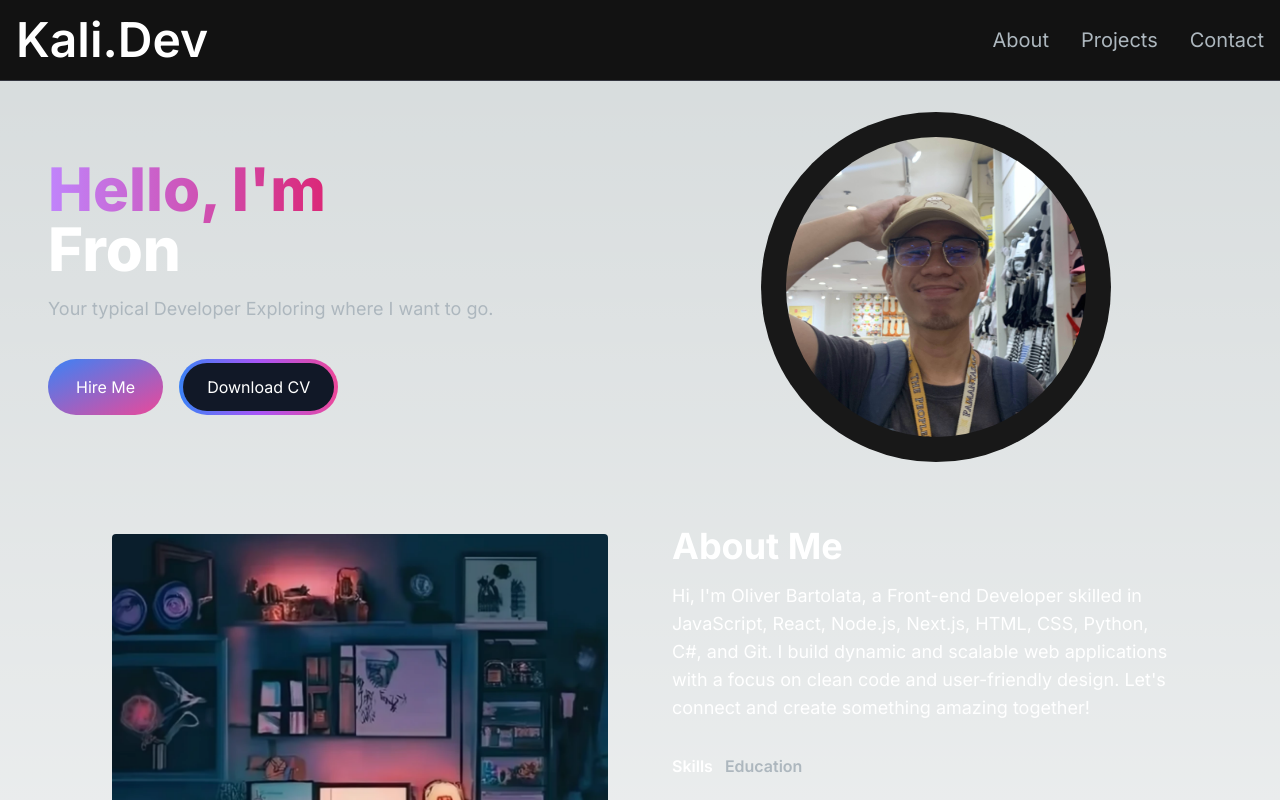
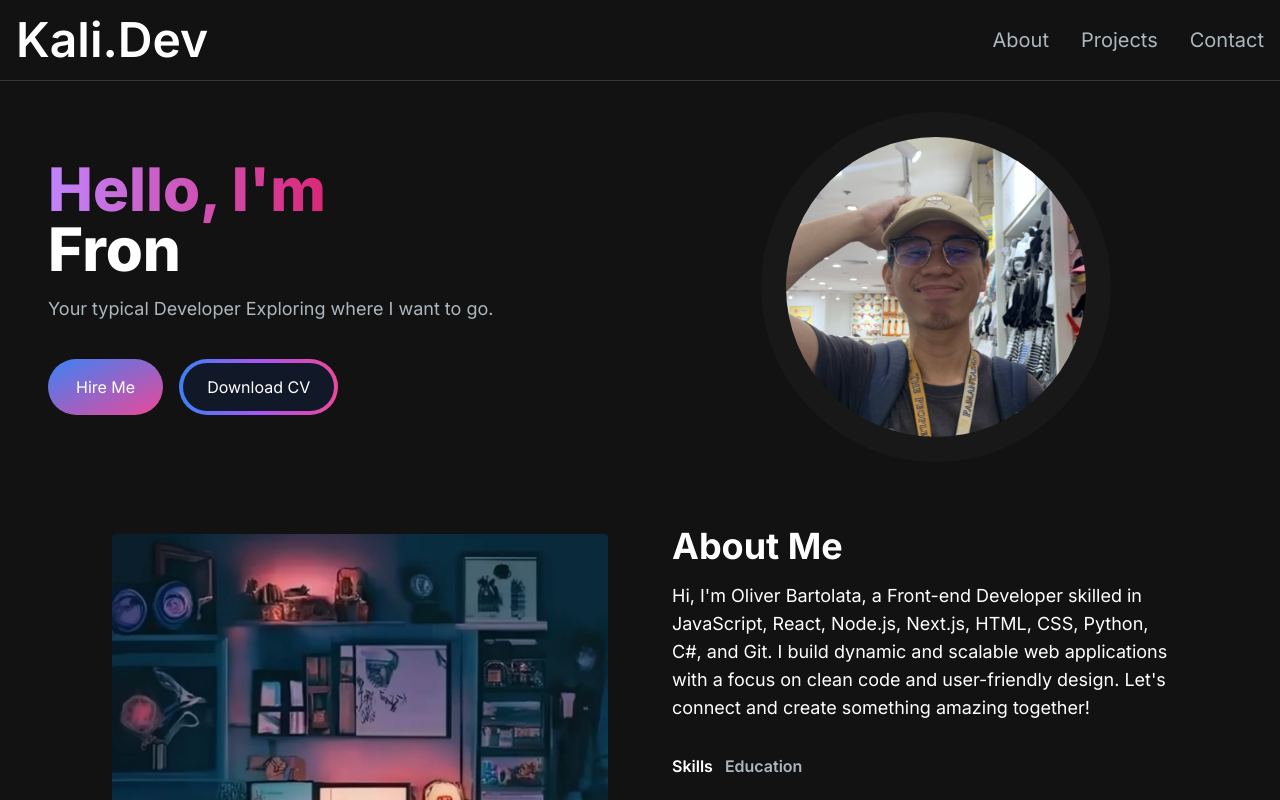
Before and after one commit to Mathhiass/portfolio-project, a Next.js app: page / in a window 1280 px wide. Shown: the top 800 px of the page. Built offline with nearby package versions, Linux system fonts and the light colour scheme.

Commit message:
chore: Update global CSS and layout styles

```diff
--- a/app/globals.css
+++ b/app/globals.css
@@ -1,31 +1,6 @@
 @tailwind base;
 @tailwind components;
 @tailwind utilities;
-
-:root {
-  --foreground-rgb: 0, 0, 0;
-  --background-start-rgb: 214, 219, 220;
-  --background-end-rgb: 255, 255, 255;
-}
-
-@media (prefers-color-scheme: dark) {
-  :root {
-    --foreground-rgb: 255, 255, 255;
-    --background-start-rgb: 0, 0, 0;
-    --background-end-rgb: 0, 0, 0;
-  }
-}
-
-body {
-  color: rgb(var(--foreground-rgb));
-  background: linear-gradient(
-      to bottom,
-      transparent,
-      rgb(var(--background-end-rgb))
-    )
-    rgb(var(--background-start-rgb));
-}
-
 @layer utilities {
   .text-balance {
     text-wrap: balance;
--- a/app/layout.js
+++ b/app/layout.js
@@ -11,7 +11,7 @@ export const metadata = {
 export default function RootLayout({ children }) {
   return (
     <html lang="en">
-      <body className={inter.className}>{children}</body>
+      <body className={inter.className + " bg-[#121212]"}>{children}</body>
     </html>
   );
 }
```
